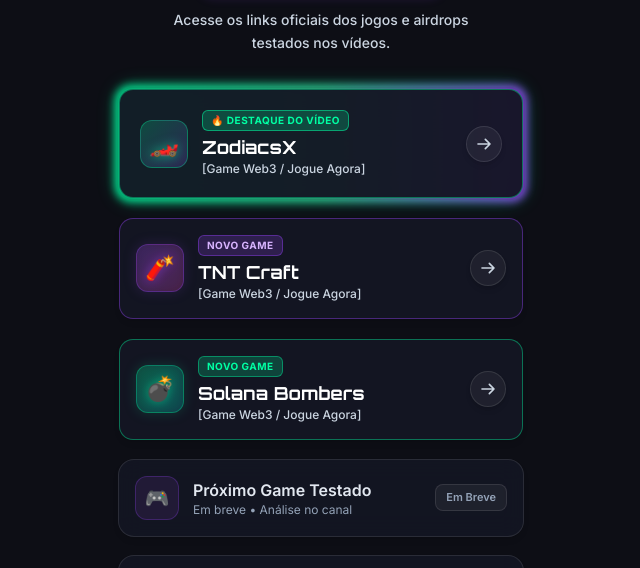
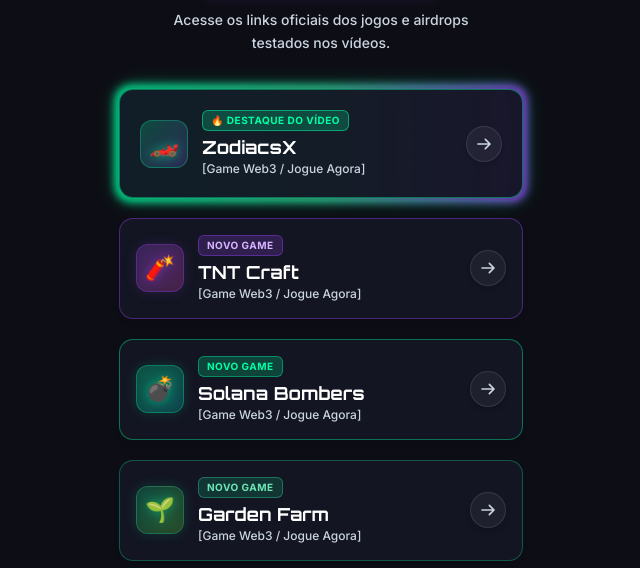
Before and after one commit to zielbinnft-lab/cryptodrop-games, a plain HTML site: page index.html in a window 1280 px wide. Shown: the part 231-799 px from the top of the page, without its empty margins (319-959 px from the left). Drawn offline with nearby package versions, Linux system fonts and the light colour scheme.

Commit message:
feat: adicionar jogo Garden Farm

```diff
--- a/index.html
+++ b/index.html
@@ -236,6 +236,38 @@
         </div>
       </a>
 
+      <!-- CARD: Garden Farm -->
+      <a href="https://gardenfarm.fun/?ref=196305f6c6954ee495c84c3298f84e85"
+         target="_blank"
+         rel="noopener noreferrer"
+         class="group relative block w-full rounded-2xl p-[2px] transition-all duration-300 transform active:scale-95 hover:shadow-neon-green">
+        <div class="relative w-full bg-[#151724]/90 hover:bg-[#1c1f30] backdrop-blur-md rounded-[14px] p-4 flex items-center justify-between border border-emerald-500/40 hover:border-neonGreen shadow-md transition-all duration-300">
+          <div class="flex items-center gap-3.5">
+            <div class="w-12 h-12 rounded-xl bg-gradient-to-br from-emerald-500/20 to-lime-500/20 border border-emerald-400/30 flex items-center justify-center flex-shrink-0 group-hover:border-neonGreen transition text-2xl drop-shadow-[0_0_6px_rgba(0,255,163,0.6)]">
+              🌱
+            </div>
+            <div class="flex flex-col text-left">
+              <div class="flex items-center gap-1.5">
+                <span class="px-2 py-0.5 text-[10px] uppercase font-bold tracking-wider rounded-md bg-emerald-500/20 text-emerald-300 border border-emerald-400/40">
+                  NOVO GAME
+                </span>
+              </div>
+              <span class="font-display font-bold text-base sm:text-lg text-white group-hover:text-neonGreen transition-colors mt-0.5">
+                Garden Farm
+              </span>
+              <span class="text-xs text-slate-300 font-medium">
+                [Game Web3 / Jogue Agora]
+              </span>
+            </div>
+          </div>
+          <div class="w-9 h-9 rounded-full bg-white/5 group-hover:bg-neonGreen group-hover:text-black text-slate-300 flex items-center justify-center transition-all duration-300 flex-shrink-0 border border-white/10 group-hover:border-neonGreen shadow-md">
+            <svg class="w-4 h-4 transform group-hover:translate-x-0.5 group-hover:-translate-y-0.5 transition" fill="none" stroke="currentColor" viewBox="0 0 24 24">
+              <path stroke-linecap="round" stroke-linejoin="round" stroke-width="2.5" d="M14 5l7 7m0 0l-7 7m7-7H3"></path>
+            </svg>
+          </div>
+        </div>
+      </a>
+
       <!-- CARD RESERVA 1 (Placeholder para Próximo Game) -->
       <div class="group relative block w-full rounded-2xl p-[1px] transition-all duration-200">
         <div class="relative w-full bg-[#151724]/85 hover:bg-[#1a1c2c] backdrop-blur-md rounded-2xl p-4 flex items-center justify-between border border-white/10 hover:border-neonPurple/50 shadow-md transition-all duration-300">
```
